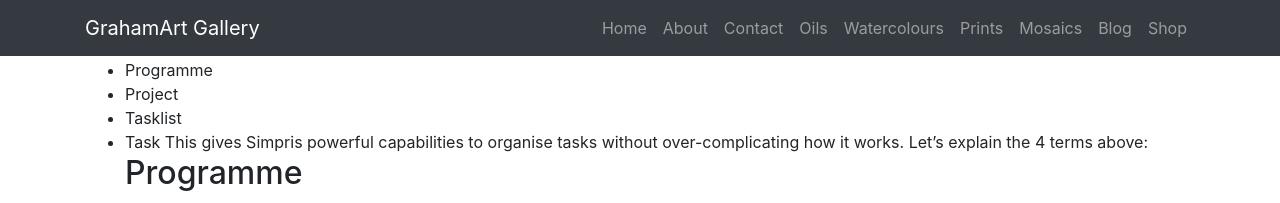
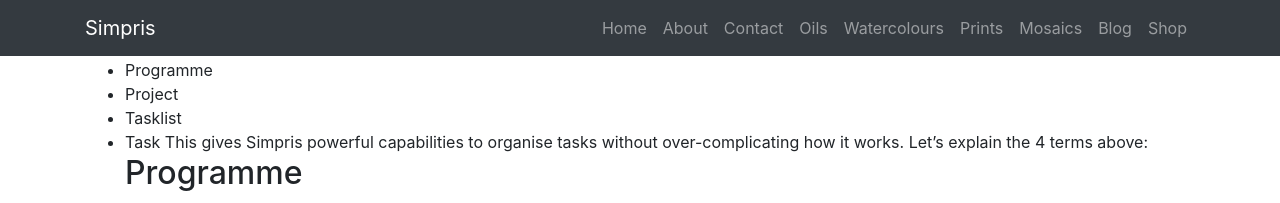
Before and after one commit to Grafrajohn/si, a Jekyll site: the page built from features.markdown, in a window 1280 px wide. Shown: the top 203 px of the page. Built offline with Jekyll 4.4.1, drawn with Linux system fonts in a browser that asks for light colours.

Commit message:
Update nav.html

```diff
--- a/_includes/nav.html
+++ b/_includes/nav.html
@@ -1,7 +1,7 @@
     <!-- Navigation -->
     <nav class="navbar navbar-expand-lg navbar-dark bg-dark fixed-top">
       <div class="container">
-        <a class="navbar-brand" href="/index.html">GrahamArt Gallery</a>
+        <a class="navbar-brand" href="/index.html">Simpris</a>
         <button class="navbar-toggler" type="button" data-toggle="collapse" data-target="#navbarResponsive" aria-controls="navbarResponsive" aria-expanded="false" aria-label="Toggle navigation">
           <span class="navbar-toggler-icon"></span>
         </button>
```
